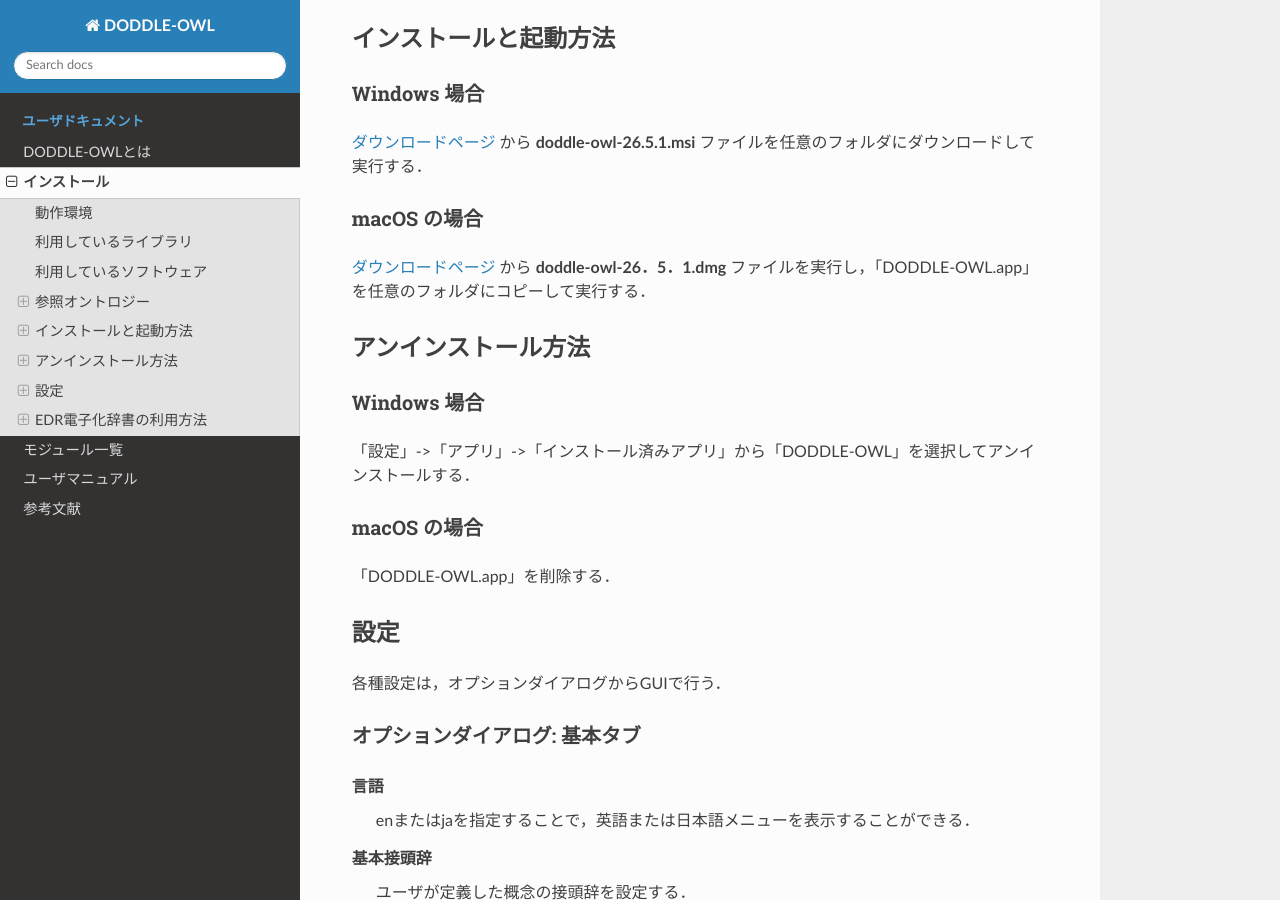
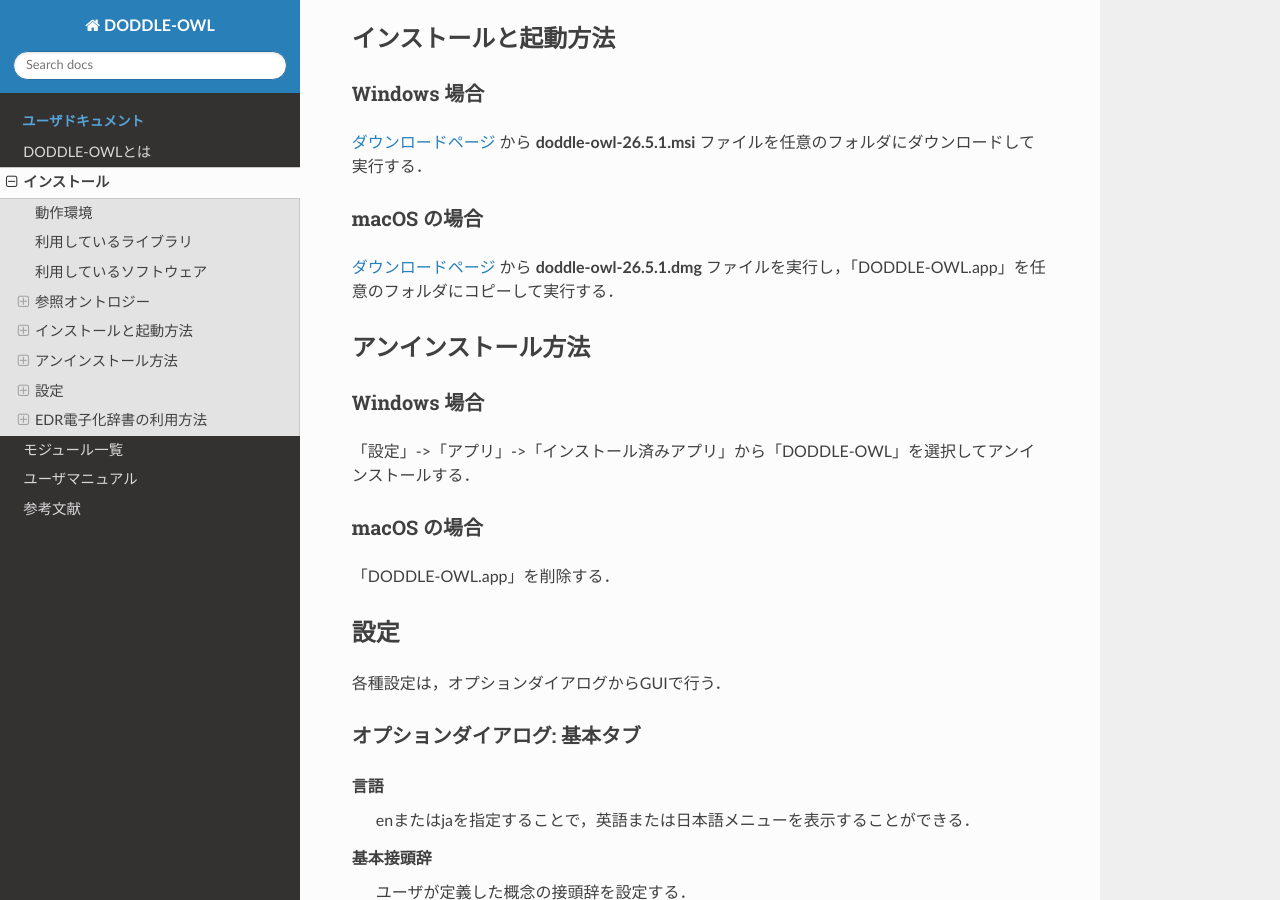
Before and after one commit to doddle-owl/doddle-owl-ja-docs, a Sphinx documentation site: the page built from docs/source/install.rst, in a window 1280 px wide and 900 px high, scrolled down 2740 px. Built offline with Sphinx 7.4.7 and the Read the Docs theme 3.1.0, drawn with Linux system fonts in a browser that asks for light colours.

```diff
--- a/docs/source/install.rst
+++ b/docs/source/install.rst
@@ -112,7 +112,7 @@ Windows 場合
 
 macOS の場合
 --------------------------------
-`ダウンロードページ <https://github.com/doddle-owl/doddle-owl/releases>`_ から **doddle-owl-26．5．1.dmg** ファイルを実行し，「DODDLE-OWL.app」を任意のフォルダにコピーして実行する．
+`ダウンロードページ <https://github.com/doddle-owl/doddle-owl/releases>`_ から **doddle-owl-26.5.1.dmg** ファイルを実行し，「DODDLE-OWL.app」を任意のフォルダにコピーして実行する．
 
 アンインストール方法
 ========================================
```
